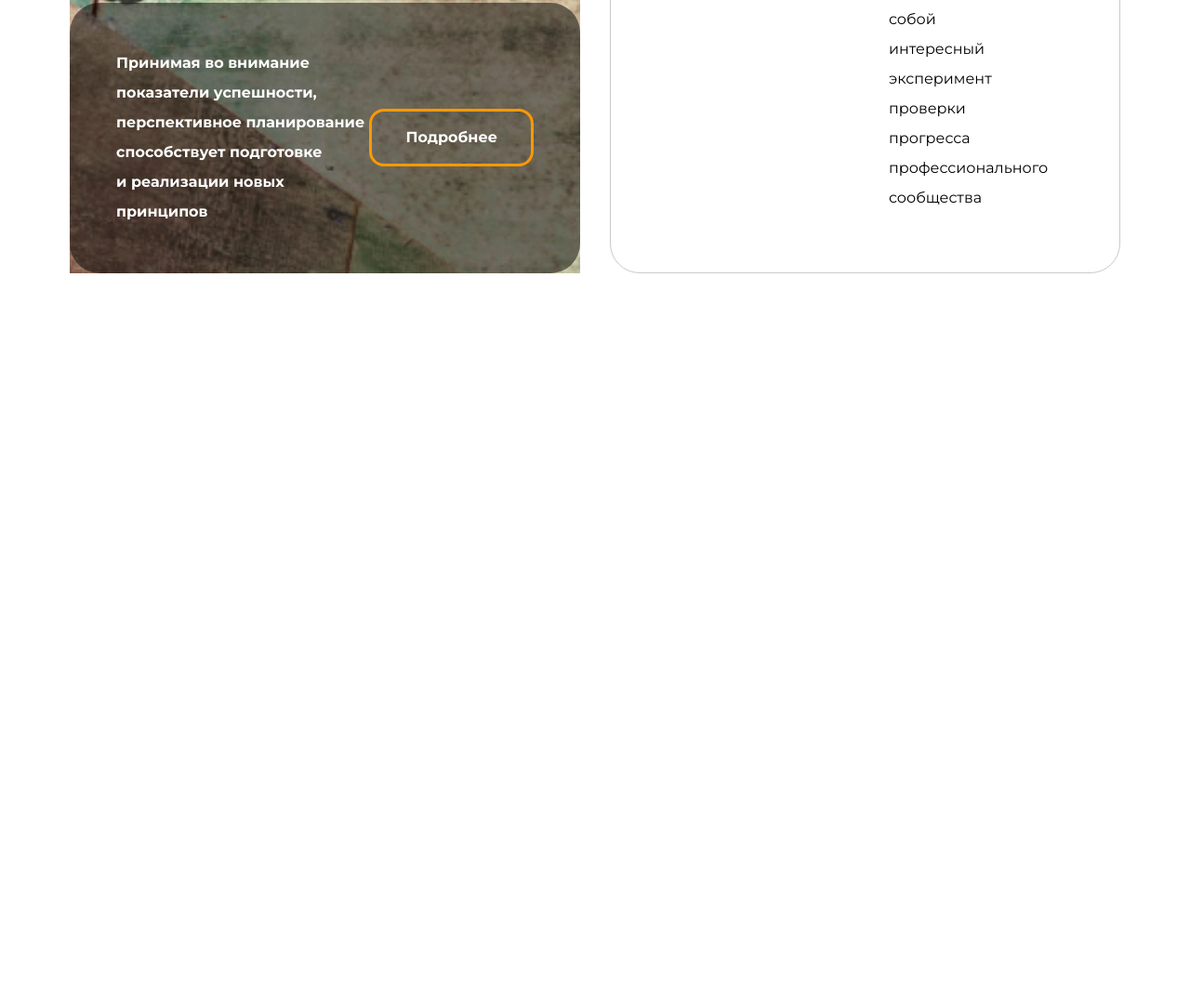
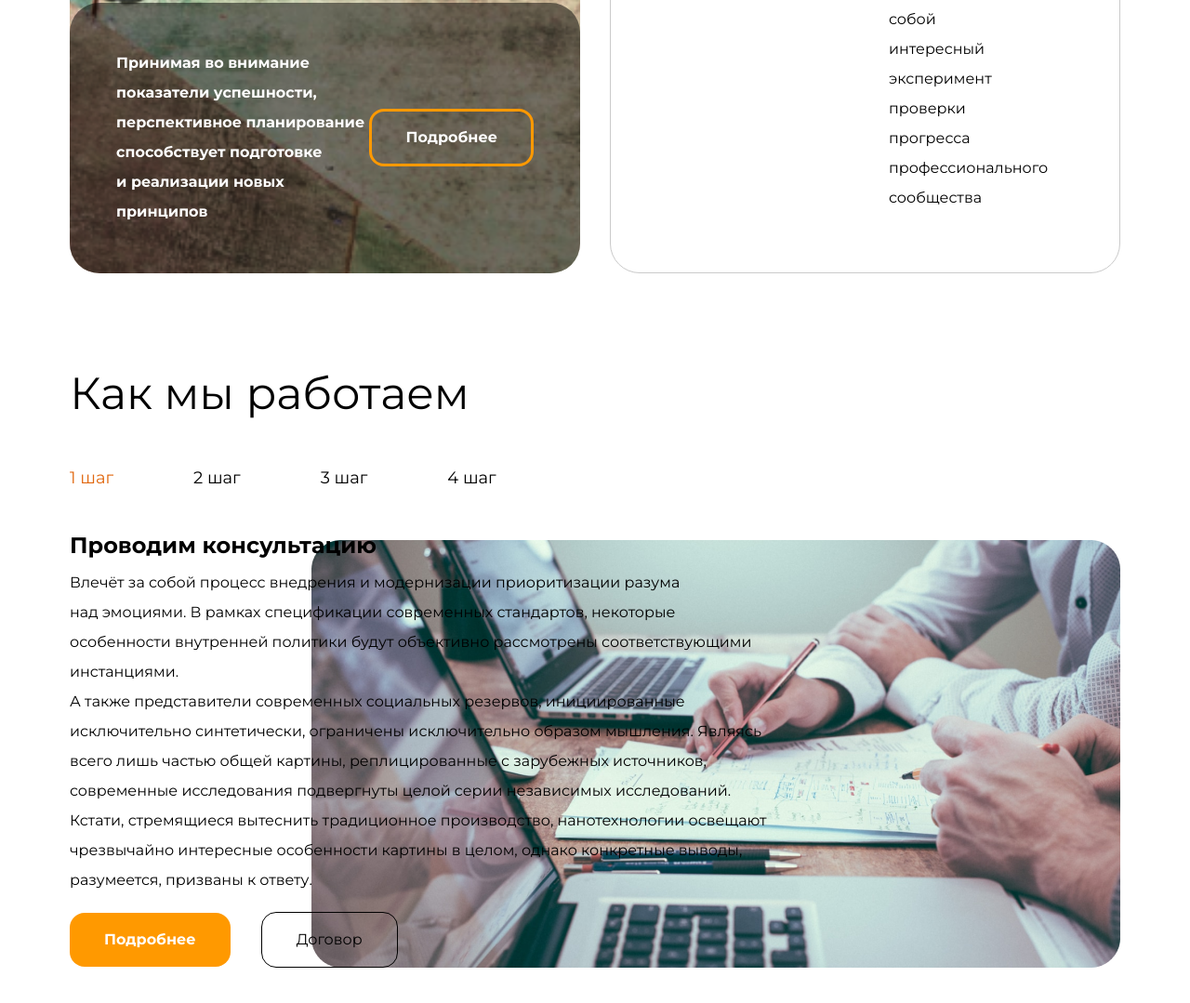
Before and after one commit to ValeriyaShevchenko/evklid, a plain HTML site: page index.html in a window 1280 px wide. Shown: the part 2209-3288 px from the top of the page at 93% size. Before the commit the page ends 2553 px from the top, so only its background shows below. Drawn offline with Linux system fonts and the light colour scheme.

Commit message:
added block stages

```diff
--- a/css/style.css
+++ b/css/style.css
@@ -68,6 +68,14 @@ body {
   max-width: 1920px;
   padding: 0 75px;
   margin: 0 auto;
+}
+
+.section__title {
+  margin: 0;
+  font-weight: 400;
+  font-size: 48px;
+  line-height: 59px;
+  color: var(--color-000);
 }
 
 /* header */
@@ -170,12 +178,7 @@ body {
 }
 
 .about-us__title {
-  margin: 0;
   margin-bottom: 20px;
-  font-weight: 400;
-  font-size: 48px;
-  line-height: 59px;
-  color: var(--color-000);
 }
 
 .about-us__descr {
@@ -244,6 +247,7 @@ body {
   margin-bottom: 0;
   padding: 0;
   border: none;
+  border-radius: 32px;
   background-image: url(../image/about-us__item_big.jpg);
   background-repeat: no-repeat;
   background-position: center center;
@@ -276,3 +280,88 @@ body {
   color: #FFFFFF;
   align-self: center;
 }
+
+/* stages */
+
+.stages__section {
+  padding-top: 50px;
+  padding-bottom: 50px;
+}
+
+.stages__title {
+  margin-bottom: 50px;
+}
+
+.stages__list {
+  display: flex;
+  margin-bottom: 46px;
+}
+
+.stages__item {
+  font-weight: 400;
+  font-size: 18px;
+  line-height: 22px;
+  color: var(--color-000);
+}
+
+.stages__item:not(:last-child) {
+  margin-right: 86px;
+}
+
+.stages__item_active {
+  color: var(--color-e1670e);
+}
+
+.stages__wrapper {
+  display: flex;
+  flex-direction: column;
+  background-image: url(../image/stages__wrapper-bg.png);
+  background-repeat: no-repeat;
+  background-position: bottom right;
+  background-size: 870px 460px;
+}
+
+.stages__subtitle {
+  margin: 0;
+  margin-bottom: 8px;
+  font-weight: 700;
+  font-size: 24px;
+  line-height: 32px;
+  color: var(--color-000);
+}
+
+.stages__descr_gap {
+  margin-bottom: 18px;
+}
+
+.stages__descr {
+  margin: 0;
+  max-width: 758px;
+  font-weight: 400;
+  font-size: 16px;
+  line-height: 32px;
+  color: var(--color-000);
+}
+
+.stages__button {
+  padding: 19px 37px;
+  border-radius: 16px;
+  font-size: 16px;
+  line-height: 20px;
+}
+
+.stages__button:first-child {
+  margin-right: 29px;
+}
+
+.stages__button_bg {
+  font-weight: 700;
+  color: var(--color-fff);
+  background-color: var(--color-ff9900);
+}
+
+.stages__button_border {
+  border: 1px solid var(--color-000);
+  font-weight: 400;
+  color: var(--color-000);
+}
--- a/index.html
+++ b/index.html
@@ -21,11 +21,11 @@
         </a>
         <nav class="header__nav">
           <ul class="header__list list-reset">
-            <li class="header__item"><a href="" class="header__link">О&nbsp;нас</a></li>
-            <li class="header__item"><a href="" class="header__link">Проекты</a></li>
-            <li class="header__item"><a href="" class="header__link">Этапы</a></li>
-            <li class="header__item"><a href="" class="header__link">Отзывы</a></li>
-            <li class="header__item"><a href="" class="header__link">Контакты</a></li>
+            <li class="header__item"><a href="#about-us" class="header__link">О&nbsp;нас</a></li>
+            <li class="header__item"><a href="#" class="header__link">Проекты</a></li>
+            <li class="header__item"><a href="#" class="header__link">Этапы</a></li>
+            <li class="header__item"><a href="#" class="header__link">Отзывы</a></li>
+            <li class="header__item"><a href="#" class="header__link">Контакты</a></li>
           </ul>
         </nav>
         <button class="header__search btn-reset">
@@ -56,9 +56,9 @@
       </div>
     </section>
 
-    <section class="about-us about-us__section">
+    <section id="about-us" class="about-us about-us__section">
       <div class="container">
-        <h2 class="about-us__title">
+        <h2 class="about-us__title section__title">
           О&nbsp;нас
         </h2>
         <p class="about-us__descr">
@@ -94,6 +94,38 @@
         </div>
       </div>
     </section>
+
+    <section id="stages" class="stages stages__section">
+      <div class="container">
+        <h2 class="stages__title section__title">
+          Как мы&nbsp;работаем
+        </h2>
+        <ul class="stages__list list-reset">
+          <li class="stages__item stages__item_active">1&nbsp;шаг</li>
+          <li class="stages__item">2&nbsp;шаг</li>
+          <li class="stages__item">3&nbsp;шаг</li>
+          <li class="stages__item">4&nbsp;шаг</li>
+        </ul>
+        <div class="stages__wrapper">
+          <h3 class="stages__subtitle">
+            Проводим консультацию
+          </h3>
+          <div class="stages__descr_gap">
+            <p class="stages__descr">
+              Влечёт за&nbsp;собой процесс внедрения и&nbsp;модернизации приоритизации разума над&nbsp;эмоциями. В&nbsp;рамках спецификации современных стандартов, некоторые особенности внутренней политики будут объективно рассмотрены соответствующими инстанциями.
+            </p>
+            <p class="stages__descr">
+              А&nbsp;также представители современных социальных резервов, инициированные исключительно синтетически, ограничены исключительно образом мышления. Являясь всего лишь частью общей картины, реплицированные с&nbsp;зарубежных источников, современные исследования подвергнуты целой серии независимых исследований. Кстати, стремящиеся вытеснить традиционное производство, нанотехнологии освещают чрезвычайно интересные особенности картины в&nbsp;целом, однако конкретные выводы, разумеется, призваны к&nbsp;ответу.
+            </p>
+          </div>
+          <div class="stages__buttons">
+            <button class="stages__button stages__button_bg btn-reset">Подробнее</button>
+            <button class="stages__button stages__button_border btn-reset">Договор</button>
+          </div>
+        </div>
+      </div>
+    </section>
+
   </main>
 </body>
 </html>
```
Also changed, not shown: image/stages__wrapper-bg.png (added).
